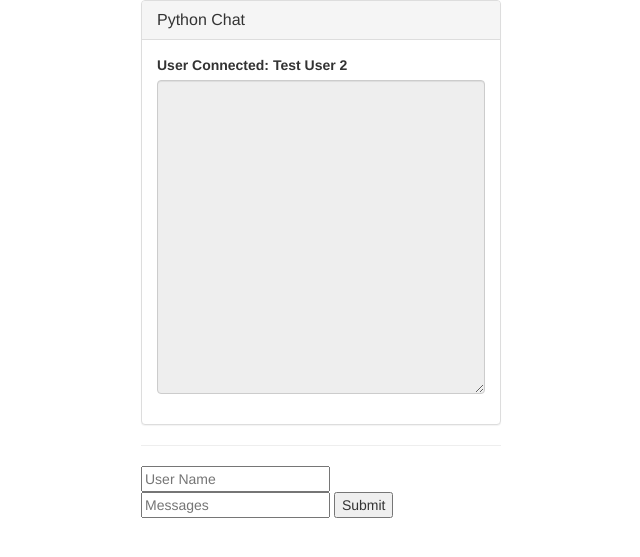
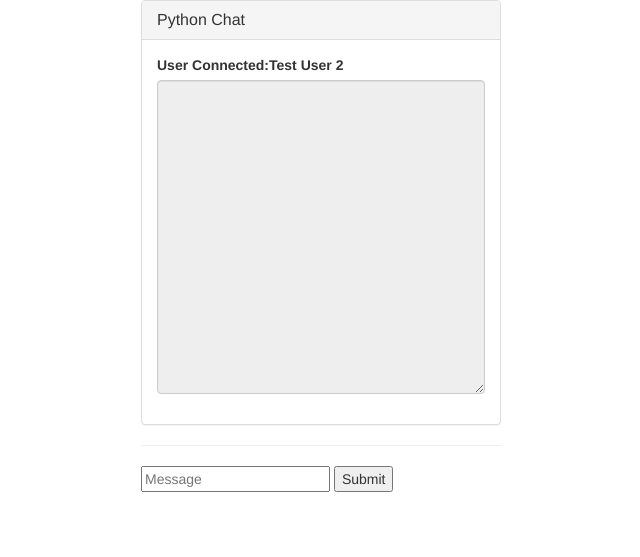
Before and after one commit to cmoramom/chatroom, a Flask app: page /home in a window 1280 px wide. Shown: the top 557 px of the page, without its empty margins (319-959 px from the left). Run offline with Flask 2, Linux system fonts and the light colour scheme; a user stored in the database is signed in; parts of the project's set-up code (start-up, migrations or seed data) failed here and were passed over; some libraries are stand-ins or nearby versions.

Commit message:
chat is working fine, the user is able to open another browser tab and log again with different user name

```diff
--- a/config/config.py
+++ b/config/config.py
@@ -9,3 +9,4 @@
 REMEMBER_COOKIE_SECURE = True
 SESSION_COOKIE_HTTPONLY = True
 REMEMBER_COOKIE_HTTPONLY = True
+LOG_PATH=['/logs']
--- a/static/chat.js
+++ b/static/chat.js
@@ -1,3 +1,25 @@
-alert('Hola')
-const socket =  io()
-socket.emit('message')
+var socket = io.connect('http://' + document.domain + ':' + location.port);
+      socket.on( 'connect', function() {
+        socket.emit( 'my event', {
+          data: 'User Connected'
+        } )
+        var form = $( 'form' ).on( 'submit', function( e ) {
+          e.preventDefault()
+          let user_name = $( '#username' ).text()
+          let user_input = $( 'input.message' ).val()
+          socket.emit( 'my event', {
+            user_name : user_name,
+            message : user_input
+          } )
+          $( 'input.message' ).val( '' ).focus()
+        } )
+      } )
+      socket.on('response_message', function( msg ) {
+        console.log( msg )
+        if( typeof msg.user_name !== 'undefined' ) {
+
+          // $( 'div.message_holder' ).append( '<div><b style="color: #000">'+msg.user_name+'</b> '+msg.message+'</div>' )
+          $('#messagesTextArea').append(msg.timestamp+'\n')
+          $('#messagesTextArea').append(msg.user_name+': ' + msg.message+'\n')
+        }
+      })
--- a/templates/home.html
+++ b/templates/home.html
@@ -1,7 +1,7 @@
 <!DOCTYPE html>
 <html lang="en">
 <head>
-    <title>Flask_Chat_App</title>
+    <title>Python Chatroom</title>
 </head>
 <body>
 
@@ -19,16 +19,16 @@
                     <div class="message_holder"></div>
 
                     <div class="form-group shadow-textarea">
-                        <label for="exampleFormControlTextarea6">User Connected: {{user}} </label>
-                        <textarea class="form-control z-depth-1" id="exampleFormControlTextarea6" rows="15" readonly ></textarea>
+                        <label for="messagesTextArea">User Connected: </label><label for="messagesTextArea"
+                                                                                     id="username"> {{user}}</label>
+                        <textarea class="form-control z-depth-1" id="messagesTextArea" rows="15" readonly></textarea>
                     </div>
                 </div>
 
             </div>
             <hr>
             <form action="" method="POST">
-      <input type="text" class="username" placeholder="User Name"/>
-      <input type="text" class="message" placeholder="Messages"/>
+                <input type="text" class="message" placeholder="Message"/>
                 <input type="submit"/>
             </form>
 
@@ -38,40 +38,11 @@
 </div>
 
 
+<!-- jQuery (necessary for Bootstrap's JavaScript plugins) -->
 
-
-
-
-    <!-- jQuery (necessary for Bootstrap's JavaScript plugins) -->
-    <script src="https://ajax.googleapis.com/ajax/libs/jquery/1.12.4/jquery.min.js"></script>
-    <script src="https://cdnjs.cloudflare.com/ajax/libs/socket.io/1.7.3/socket.io.min.js"></script>
-    <script type="text/javascript">
-      var socket = io.connect('http://' + document.domain + ':' + location.port);
-      socket.on( 'connect', function() {
-        socket.emit( 'my event', {
-          data: 'User Connected'
-        } )
-        var form = $( 'form' ).on( 'submit', function( e ) {
-          e.preventDefault()
-          let user_name = $( 'input.username' ).val()
-          let user_input = $( 'input.message' ).val()
-          socket.emit( 'my event', {
-            user_name : user_name,
-            message : user_input
-          } )
-          $( 'input.message' ).val( '' ).focus()
-        } )
-      } )
-      socket.on('response_message', function( msg ) {
-        console.log( msg )
-        if( typeof msg.user_name !== 'undefined' ) {
-
-          // $( 'div.message_holder' ).append( '<div><b style="color: #000">'+msg.user_name+'</b> '+msg.message+'</div>' )
-          $('#exampleFormControlTextarea6').append(msg.timestamp+'\n')
-          $('#exampleFormControlTextarea6').append(msg.user_name+': ' + msg.message+'\n')
-        }
-      })
-    </script>
+<script src="{{ url_for('static', filename='socketio.js')}}"></script>
+<script src="{{ url_for('static', filename='chat.js')}}"></script>
+<script src="{{ url_for('static', filename='jquery.js')}}"></script>
 
 
 </body>
--- a/templates/login.html
+++ b/templates/login.html
@@ -10,7 +10,7 @@
     <meta name="description" content="">
     <meta name="author" content="">
 
-    <title>Productos de Concreto S.A</title>
+    <title>Python Chat</title>
 
     <!-- Bootstrap Core CSS -->
     <link href="https://maxcdn.bootstrapcdn.com/bootstrap/3.3.5/css/bootstrap.min.css" rel="stylesheet">
--- a/utils/mylogger.py
+++ b/utils/mylogger.py
@@ -3,8 +3,8 @@
 import sys
 
 LOGGER_NAME = 'my-logger'
-LOG_FOLDER = os.environ['APP_LOGGING_PATH']
-LOG_FILE = 'web-pc.log'
+LOG_FOLDER = './logs/'
+LOG_FILE = 'chatroom.log'
 LOG = LOG_FOLDER + LOG_FILE
 ROTATE_TIME = 'midnight'
 LOG_LEVEL = logging.DEBUG
```
Also changed, not shown: chatroom.db. Lines whose indentation alone changed are shown as unchanged.
